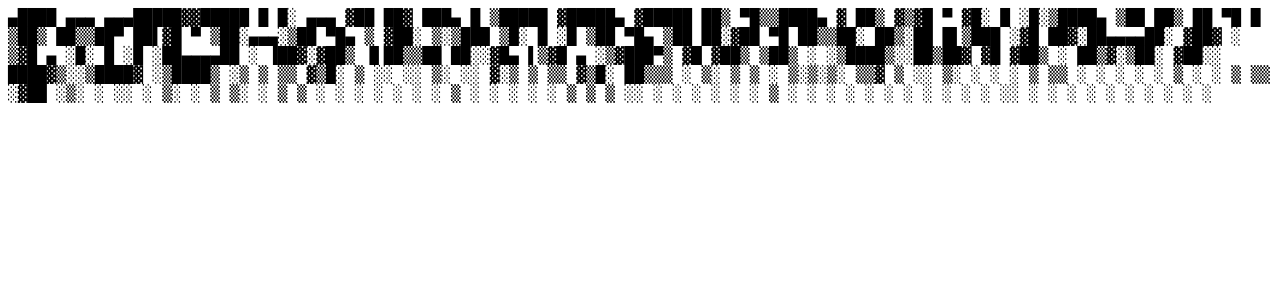
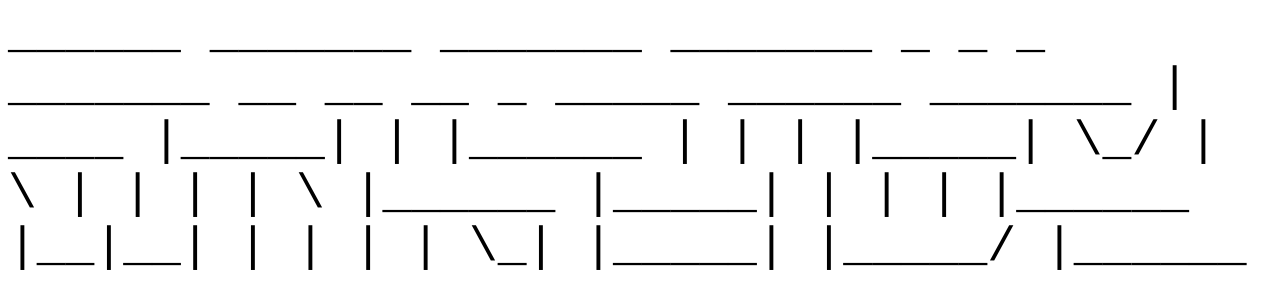
Before and after one commit to gatewaynode/gatewaynode.github.io, a plain HTML site: page index.html in a window 1280 px wide. Drawn offline with Linux system fonts and the light colour scheme.

Commit message:
Different style

```diff
--- a/index.html
+++ b/index.html
@@ -1,15 +1,9 @@
 <head></head>
 <body>
- <div style="font-family:mono;">
-  ▄████  ▄▄▄     ▄▄▄█████▓▓█████  █     █░ ▄▄▄     ▓██   ██▓ ███▄    █  ▒█████  ▓█████▄ ▓█████
- ██▒ ▀█▒▒████▄   ▓  ██▒ ▓▒▓█   ▀ ▓█░ █ ░█░▒████▄    ▒██  ██▒ ██ ▀█   █ ▒██▒  ██▒▒██▀ ██▌▓█   ▀
-▒██░▄▄▄░▒██  ▀█▄ ▒ ▓██░ ▒░▒███   ▒█░ █ ░█ ▒██  ▀█▄   ▒██ ██░▓██  ▀█ ██▒▒██░  ██▒░██   █▌▒███
-░▓█  ██▓░██▄▄▄▄██░ ▓██▓ ░ ▒▓█  ▄ ░█░ █ ░█ ░██▄▄▄▄██  ░ ▐██▓░▓██▒  ▐▌██▒▒██   ██░░▓█▄   ▌▒▓█  ▄
-░▒▓███▀▒ ▓█   ▓██▒ ▒██▒ ░ ░▒████▒░░██▒██▓  ▓█   ▓██▒ ░ ██▒▓░▒██░   ▓██░░ ████▓▒░░▒████▓ ░▒████▒
- ░▒   ▒  ▒▒   ▓▒█░ ▒ ░░   ░░ ▒░ ░░ ▓░▒ ▒   ▒▒   ▓▒█░  ██▒▒▒ ░ ▒░   ▒ ▒ ░ ▒░▒░▒░  ▒▒▓  ▒ ░░ ▒░ ░
-  ░   ░   ▒   ▒▒ ░   ░     ░ ░  ░  ▒ ░ ░    ▒   ▒▒ ░▓██ ░▒░ ░ ░░   ░ ▒░  ░ ▒ ▒░  ░ ▒  ▒  ░ ░  ░
-░ ░   ░   ░   ▒    ░         ░     ░   ░    ░   ▒   ▒ ▒ ░░     ░   ░ ░ ░ ░ ░ ▒   ░ ░  ░    ░
-      ░       ░  ░           ░  ░    ░          ░  ░░ ░              ░     ░ ░     ░       ░  ░
-                                                    ░ ░                          ░
+ <div style="font: 36pt/40pt courier;">
+  ______ _______ _______ _______ _  _  _ _______ __   __ __   _  _____  ______  _______
+ |  ____ |_____|    |    |______ |  |  | |_____|   \_/   | \  | |     | |     \ |______
+ |_____| |     |    |    |______ |__|__| |     |    |    |  \_| |_____| |_____/ |______
+
  </div>
 </body>
```
